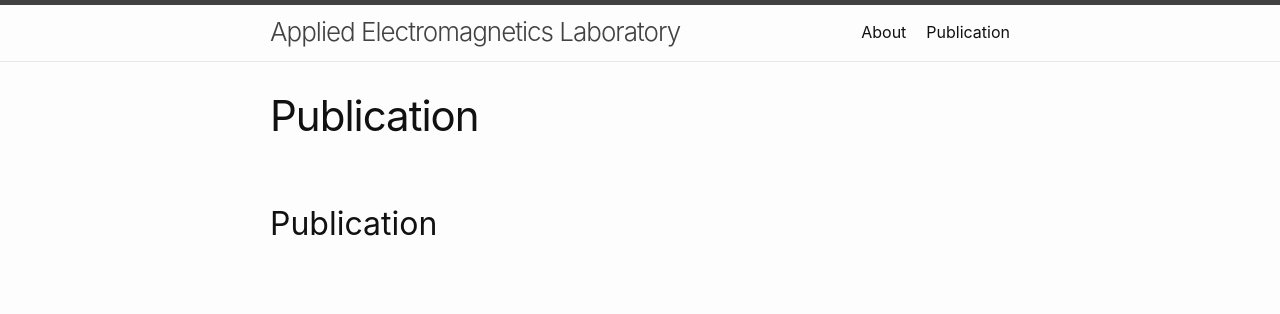
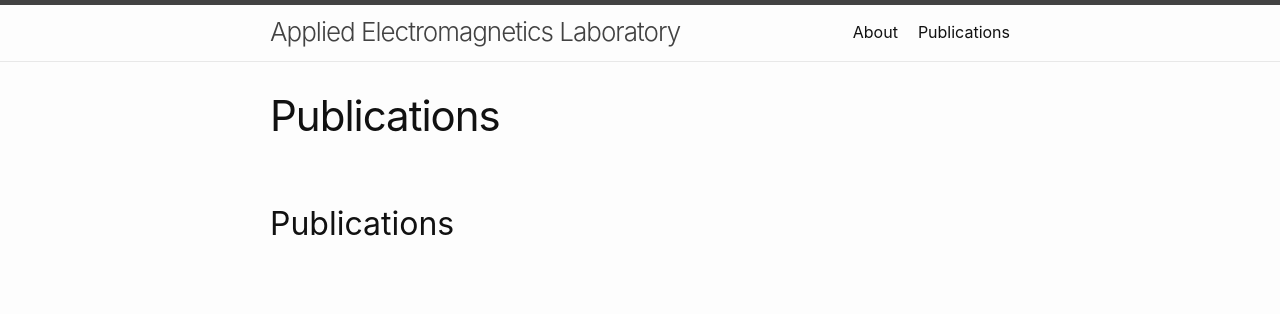
Before and after one commit to dwKim88/AEL_webpage, a Jekyll site: the page built from History.markdown, in a window 1280 px wide and 900 px high. Shown: the top 314 px of the window. Built offline with Jekyll 4.4.1, drawn with Linux system fonts in a browser that asks for light colours; our own code applies the rules of GitHub Pages for plain Markdown files.

Commit message:
Update History.markdown

```diff
--- a/History.markdown
+++ b/History.markdown
@@ -1,4 +1,4 @@
-## Publication
+## Publications
 
 
 
```
